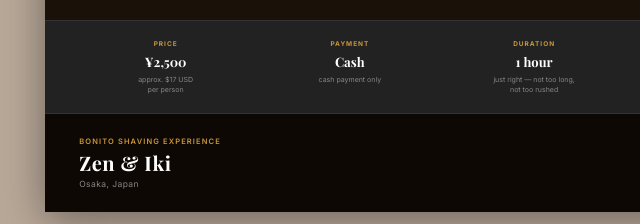
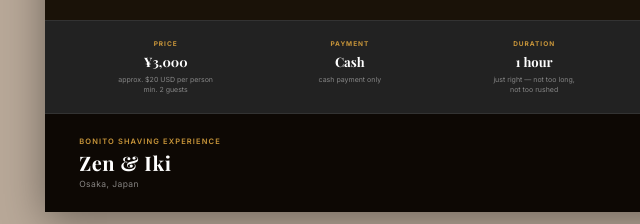
Before and after one commit to masa360/katsuo-flyer, a plain HTML site: page flyer-guest-en.html in a window 1280 px wide. Shown: the part 1003-1227 px from the top of the page, 198-838 px from the left. Drawn offline with nearby package versions, Linux system fonts and the light colour scheme; a web font is replaced by a local one.

Commit message:
Update guest flyer price to ¥3,000 (min. 2 guests)
Co-Authored-By: Claude Opus 5.5 <noreply@anthropic.com>

```diff
--- a/flyer-guest-en.html
+++ b/flyer-guest-en.html
@@ -491,8 +491,8 @@
   <div class="info-bar">
     <div class="info-item">
       <div class="info-label">Price</div>
-      <div class="info-value">¥2,500</div>
-      <div class="info-sub">approx. $17 USD<br>per person</div>
+      <div class="info-value">¥3,000</div>
+      <div class="info-sub">approx. $20 USD per person<br>min. 2 guests</div>
     </div>
     <div class="info-item">
       <div class="info-label">Payment</div>
```
Also changed, not shown: index.html (+2 -2 lines).
